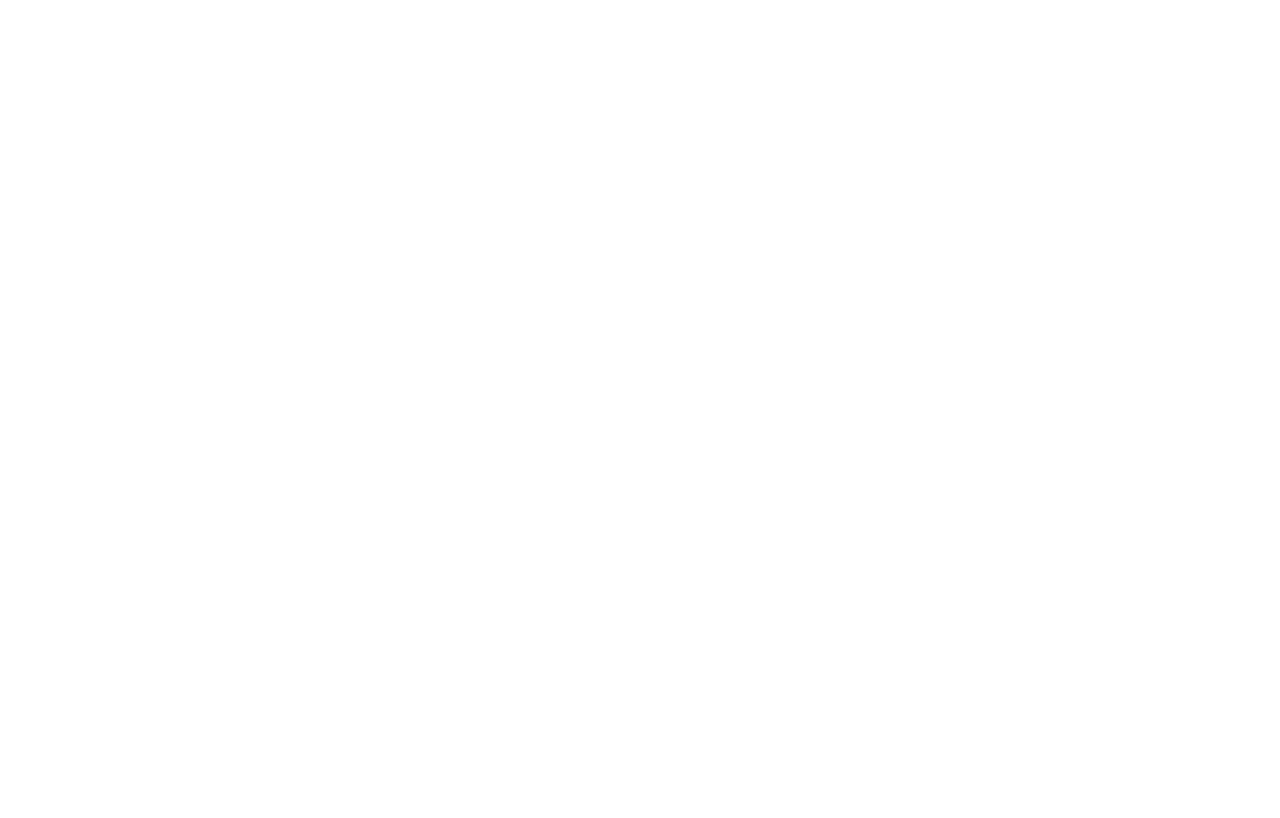
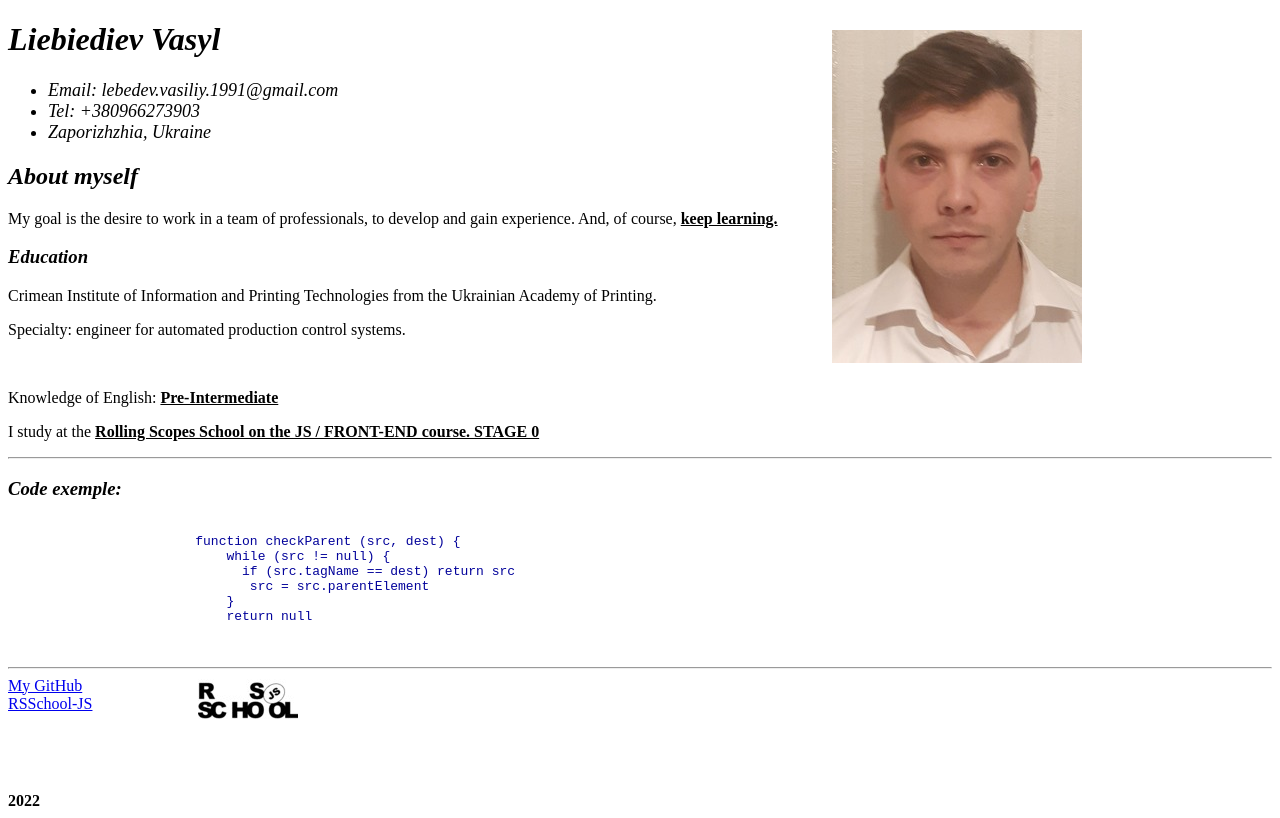
Before and after one commit to lebediev91/rsschool-cv, a plain HTML site: page index.html in a window 1280 px wide. Drawn offline with Linux system fonts and the light colour scheme.

Commit message:
feat: update css file

```diff
--- a/CSS/style.css
+++ b/CSS/style.css
@@ -0,0 +1,32 @@
+.title{
+    text-align: left ;
+    font-style: italic;
+    }
+    .image{
+        float: right;
+        position: relative; top: -50px; left: -150px;
+
+    }
+    .contacts{
+        font-style: italic;
+        font-size: 18px;
+    }
+    .h2{
+        font-style: italic;
+    }
+    .h3{
+        font-style: italic;
+    }
+    .important{
+        font-weight: bold;
+        text-decoration: underline;
+    }
+    .code-exemple{
+        color: rgb(3, 3, 155);
+    }
+    .time{
+        font-weight: bold;
+    }
+    .logo{
+        position: relative; top: -50px; right: -150px;
+    }
--- a/index.html
+++ b/index.html
@@ -4,9 +4,62 @@
     <meta charset="UTF-8">
     <meta http-equiv="X-UA-Compatible" content="IE=edge">
     <meta name="viewport" content="width=device-width, initial-scale=1.0">
-    <title>Document</title>
+    <title>RSSchool-cv</title>
+    <link rel="stylesheet" href="CSS/style.css">
 </head>
 <body>
-
+    <main>
+        <header>
+            <h1 class="title">Liebiediev Vasyl</h1>
+            <figure>
+                <img class="image" src="img/MyPhoto.jpg" alt="My photo">
+            </figure>
+        </header>
+        <div class="contacts">
+            <ul>
+                <li>Email: lebedev.vasiliy.1991@gmail.com</li>
+                <li>Tel: +380966273903</li>
+                <li>Zaporizhzhia, Ukraine</li>
+            </ul>
+        </div>
+           <section>
+               <h2 class="h2">About myself</h2>
+               <p>My goal is the desire to work in a team of professionals, to develop and gain experience.
+                And, of course, <span class="important">keep learning.</span></p>
+               <article>
+                <h3 class="h3">Education</h3>
+                <div>
+                    <p>Crimean Institute of Information and Printing Technologies from the Ukrainian Academy of Printing.</p>
+                    <p>Specialty: engineer for automated production control systems.</p>
+                    <br>
+                    <p>Knowledge of English: <span class="important">Pre-Intermediate</span></p>
+                    <p>I study at the <span class="important">Rolling Scopes School on the JS / FRONT-END course. STAGE 0</span> </p>
+                </div>
+               </article>
+               <hr />
+               <article>
+                   <h3 class="h3">Code exemple:</h3>
+                   <pre>
+                       <code class="code-exemple">
+                        function checkParent (src, dest) {
+                            while (src != null) {
+                              if (src.tagName == dest) return src
+                               src = src.parentElement
+                            }
+                            return null
+                       </code>
+                   </pre>
+               </article>
+               </section>
+               <hr />
+               <footer>
+                   <a href="https://github.com/lebediev91">My GitHub</a><br>
+                   <a href="https://rs.school/js/">RSSchool-JS</a>
+                   <figure>
+                       <img class="logo" src="img/rsschool-js.jpg" alt="Logo">
+                   </figure>
+                   <time class="time" datetime="2022-06-07">2022</time>
+               </footer>
+    </main>
 </body>
 </html>
```
Also changed, not shown: Img/rsschool-js.jpg (added).
